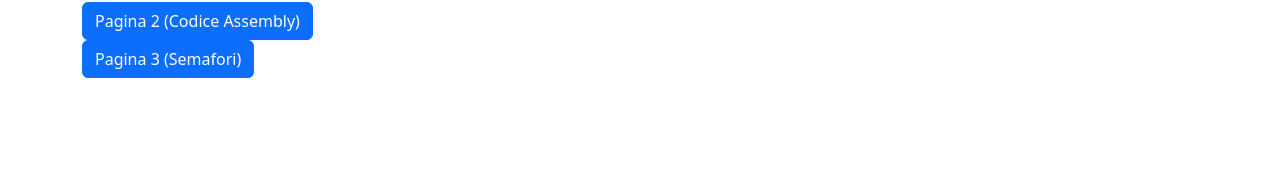
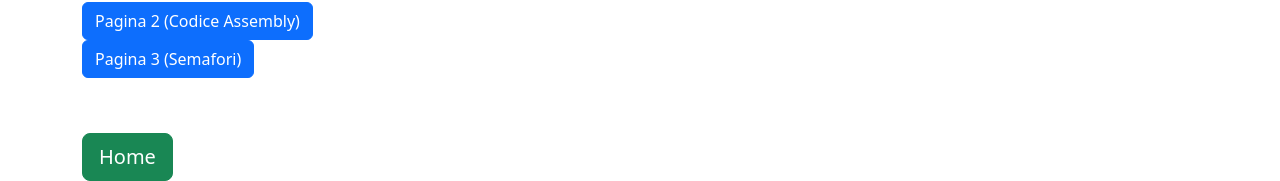
Before and after one commit to DavideCicoria/5C_Cicoria_EsercizioNavigator, a website with bundled scripts: page index.html in a window 1280 px wide. Shown: the part 4548-4729 px from the top of the page. Before the commit the page ends 4681 px from the top, so only its background shows below. Built offline with nearby package versions, Linux system fonts and the light colour scheme.

Commit message:
finito index.html

```diff
--- a/index.html
+++ b/index.html
@@ -450,6 +450,7 @@
       </div>
       <div class="row"><a href="#pagina1"><button type="button" id="pag1div2" class="btn btn-primary">Pagina 1 (Stack)</button></a></div>
       <div class="row"><a href="#pagina3"><button type="button" id="pag3div2" class="btn btn-primary">Pagina 3 (Semafori)</button></a></div>
+      </div>
    </div>
    <div id="pagina3" class="page spazio">
       <div class="row"><div><h1>Semafori</h1></div>
@@ -722,13 +723,16 @@
 
             <p></p>
             </div>
-      </div>
+         </div>
       <div class="row"><a href="#pagina1"><button type="button" id="pag1div3" class="btn btn-primary">Pagina 1 (Stack)</button></a></div>
       <div class="row"><a href="#pagina2"><button type="button" id="pag2div3" class="btn btn-primary">Pagina 3 (Semafori)</button></a></div>
-   </div id="divHomeButton">
-      <a href="../index.html"><button type="button" id="home" class="btn btn-success btn-lg">Home</button></a>
    </div>
-   <script type="module" src="./index.js"></script>
+   	<div class="row">
+		<div id="divHomeButton">
+   			<a href="../index.html"><button type="button" id="home" class="btn btn-success btn-lg">Home</button></a>
+		</div>
+    </div>
+  	<script type="module" src="./index.js"></script>
 
 </body>
 
```
